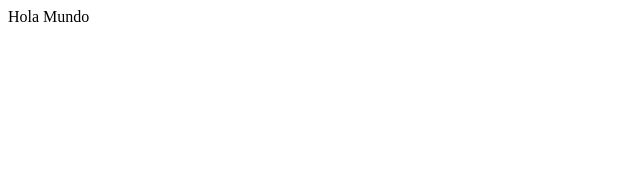
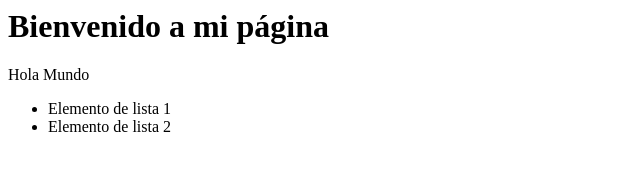
Before and after one commit to cadenamario/repo, a plain HTML site: page Index.html in a window 1280 px wide. Shown: the whole page, without its empty margins (0-640 px from the left). Drawn offline with Linux system fonts and the light colour scheme.

Commit message:
Agregadas nuevas líneas a Index.html

```diff
--- a/Index.html
+++ b/Index.html
@@ -1 +1,6 @@
-Hola Mundo
+<h1>Bienvenido a mi página</h1>
+<p>Hola Mundo</p>
+<ul>
+    <li>Elemento de lista 1</li>
+    <li>Elemento de lista 2</li>
+</ul>
```
